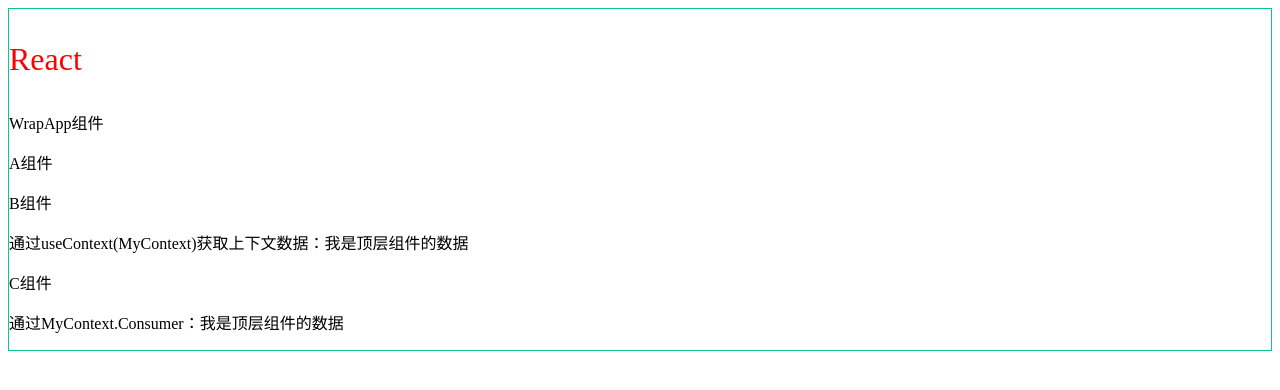
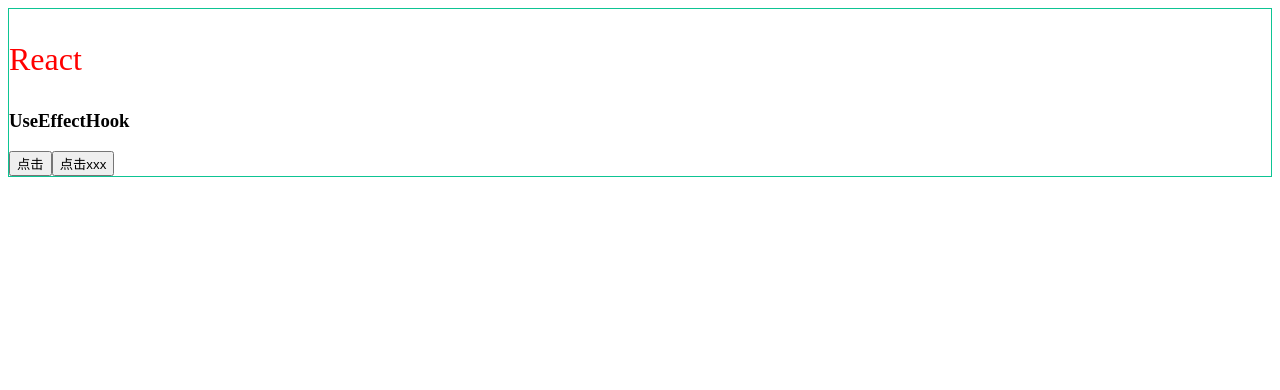
Before and after one commit to wdm-coding/react, a React (Create React App) app: page / in a window 1280 px wide. Shown: the top 390 px of the page. Built offline with nearby package versions, Linux system fonts and the light colour scheme.

Commit message:
react-hook

```diff
--- a/src/App.js
+++ b/src/App.js
@@ -6,11 +6,9 @@
 import GetDom from "./pages/get-dom.js";
 import Father from "./pages/fatherSon/father.js";
 import WrapApp from "./pages/fatherSon/wrap-app.js";
-let number = 0;
-const compName = "WrapApp";
+import UseEffectHook from "./pages/hooks/useEffect-hook.js";
+const compName = "UseEffectHook";
 function App() {
-  number++;
-  console.log(`组件渲染第${number}次`)
   return (
     <div className="App">
       <p style={{color:'red',fontSize:'32px'}}>React</p>
@@ -20,7 +18,8 @@
           ContralBindInput:<ContralBindInput />,
           GetDom:<GetDom />,
           Father:<Father />,
-          WrapApp:<WrapApp />
+          WrapApp:<WrapApp />,
+          UseEffectHook:<UseEffectHook />
         }[compName]
       }
     </div>
--- /dev/null
+++ b/src/pages/hooks/useEffect-hook.js
@@ -0,0 +1,42 @@
+import { useEffect,useState } from "react";
+let compCount = 0;
+let count1 = 0;
+let count2 = 0;
+let count3 = 0;
+function UseEffectHook(){
+    compCount++
+    console.log(`组件渲染${compCount}次`);
+    const [list,setList] = useState([]);
+    const [obj,setObj] = useState({name:'xxx'});
+    // 1.没有依赖项，组件每次渲染都会执行
+    useEffect(()=>{
+        count1++
+        console.log(`useEffect没有依赖项执行${count1}次`)
+    })
+    // 2.依赖项为空数组，组件渲染时执行一次
+    useEffect(()=>{
+      count2++
+      console.log(`useEffect依赖项为空数组执行${count2}次`)
+    },[])
+    // 3.依赖项为list，当list变化时执行
+    useEffect(()=>{
+      count3++
+      console.log(`useEffect依赖项为list执行${count3}次`)
+    },[list])
+    const handleClick = ()=>{
+        // setList执行多次，组件会重新渲染多次
+        setList([...list,1])
+    }
+    const handleClick2 = ()=>{
+      setObj({...obj,name:'www'})
+    }
+    return (
+      <div>
+        <h3>UseEffectHook</h3>
+        <button onClick={handleClick}>点击{list}</button>
+        <button onClick={handleClick2}>点击{obj.name}</button>
+      </div>
+    );
+}
+
+export default UseEffectHook;
```
